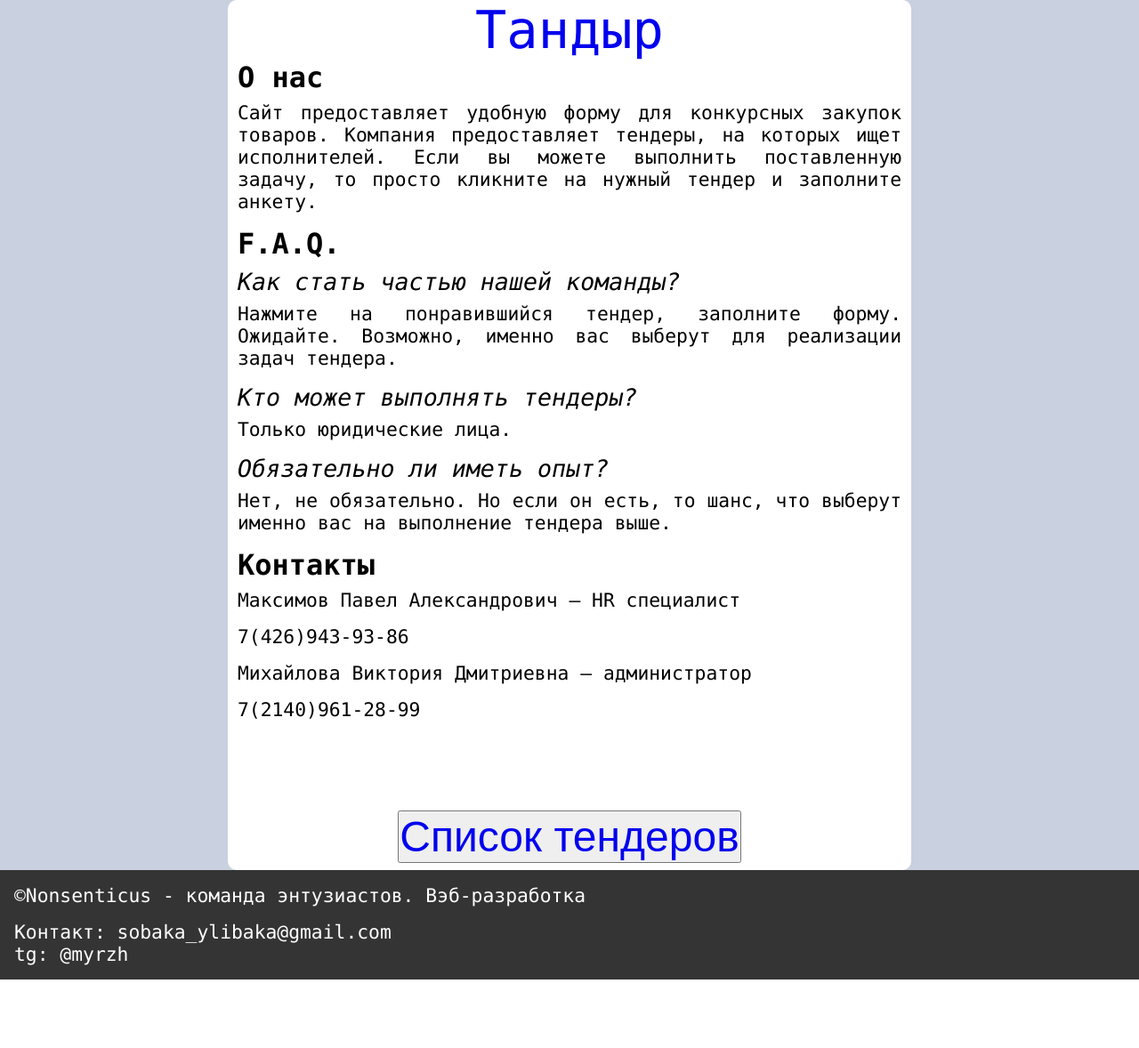
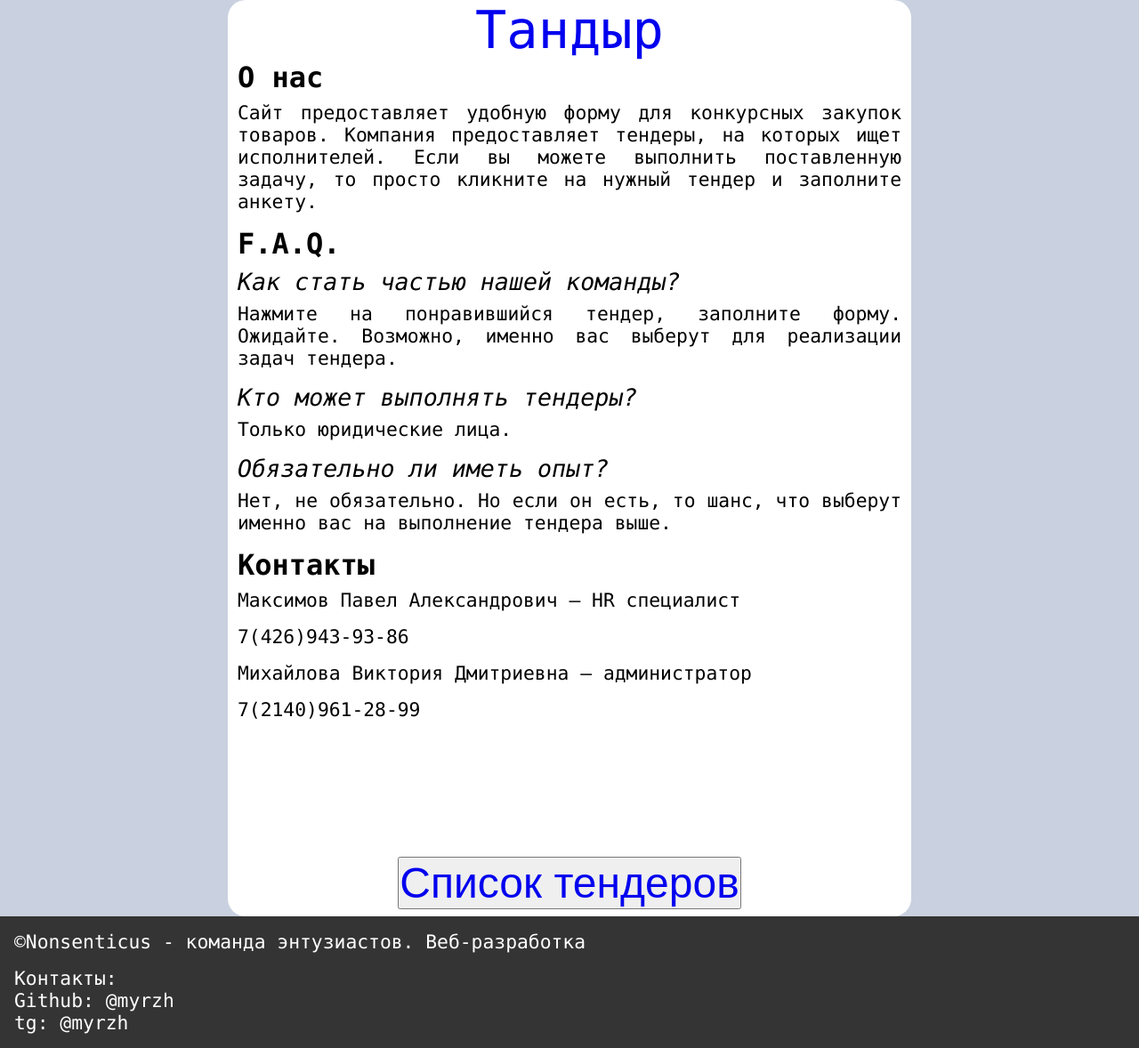
Before and after one commit to Alestrange/Womanup, a Flask app: page / in a window 1280 px wide. Shown: the part 48-1226 px from the top of the page at 89% size. Before the commit the page ends 1149 px from the top, so only its background shows below. Run offline with Flask 2, Linux system fonts and the light colour scheme.

Commit message:
add_tender exe

```diff
--- a/static/styles.css
+++ b/static/styles.css
@@ -45,7 +45,7 @@ span {
 }
 
 #main_div_frame {
-    border-radius: 10px;
+    border-radius: 20px;
     margin-left: 0%;
     display: flex;
     /*justify-content: flex-start*/
@@ -93,11 +93,11 @@ span {
 }
 
 #kostil{
-    padding: 0 0 8% 0;
+    padding: 0 0 15% 0;
     color: white;
 }
 #kostil_in{
-    padding: 0 0 30% 0;
+    padding: 0 0 50% 0;
     color: #C9D0DF;
 }
 
--- a/templates/base.html
+++ b/templates/base.html
@@ -20,8 +20,9 @@
             {% endblock %}
         <div id="footer">
             <div id="footer_inside">
-                <div id="footer_inside_halal"><p>©Nonsenticus - команда энтузиастов. Вэб-разработка</p></div>
-            <p>Контакт: sobaka_ylibaka@gmail.com   </p>
+                <div id="footer_inside_halal"><p>©Nonsenticus - команда энтузиастов. Веб-разработка</p></div>
+            <span>Контакты:</span>
+            <p>Github: @myrzh   </p>
             <span>tg: @myrzh</span>
 
             </a>
```
Also changed, not shown: 2 other files.
